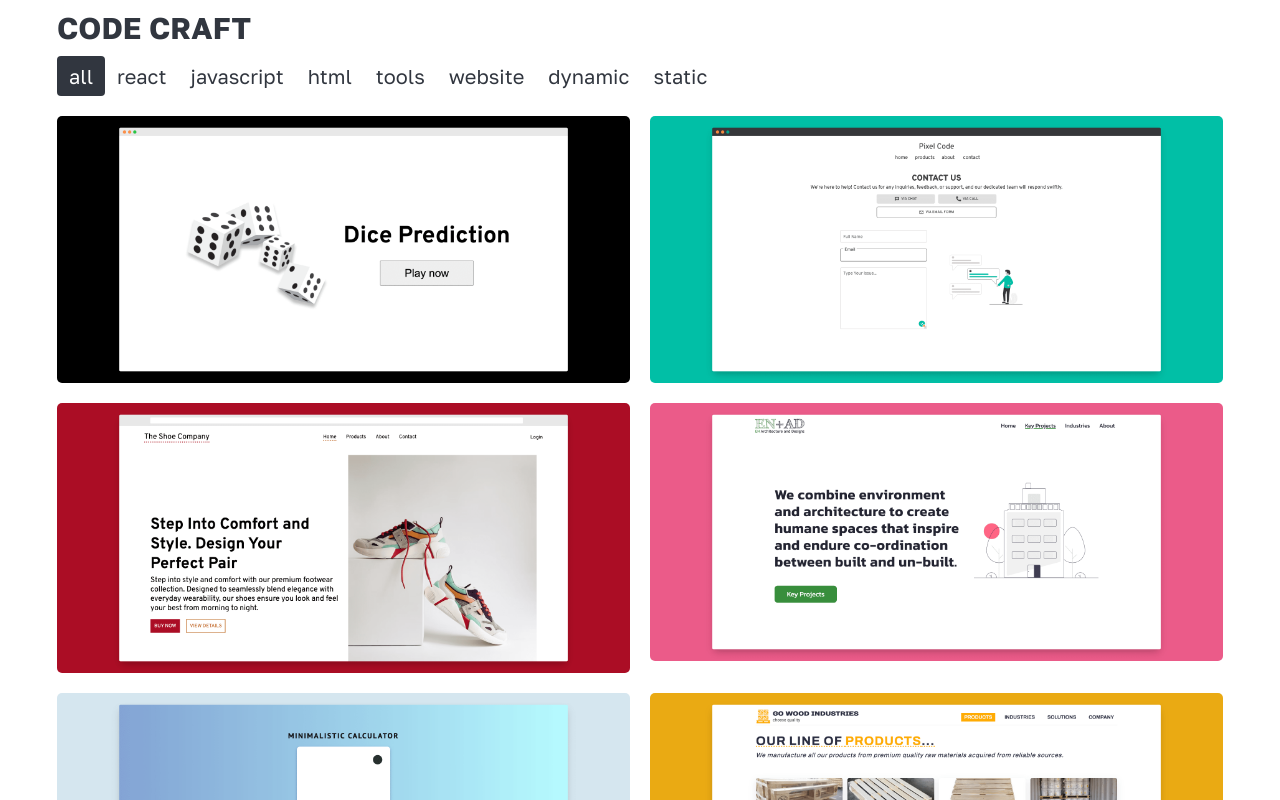
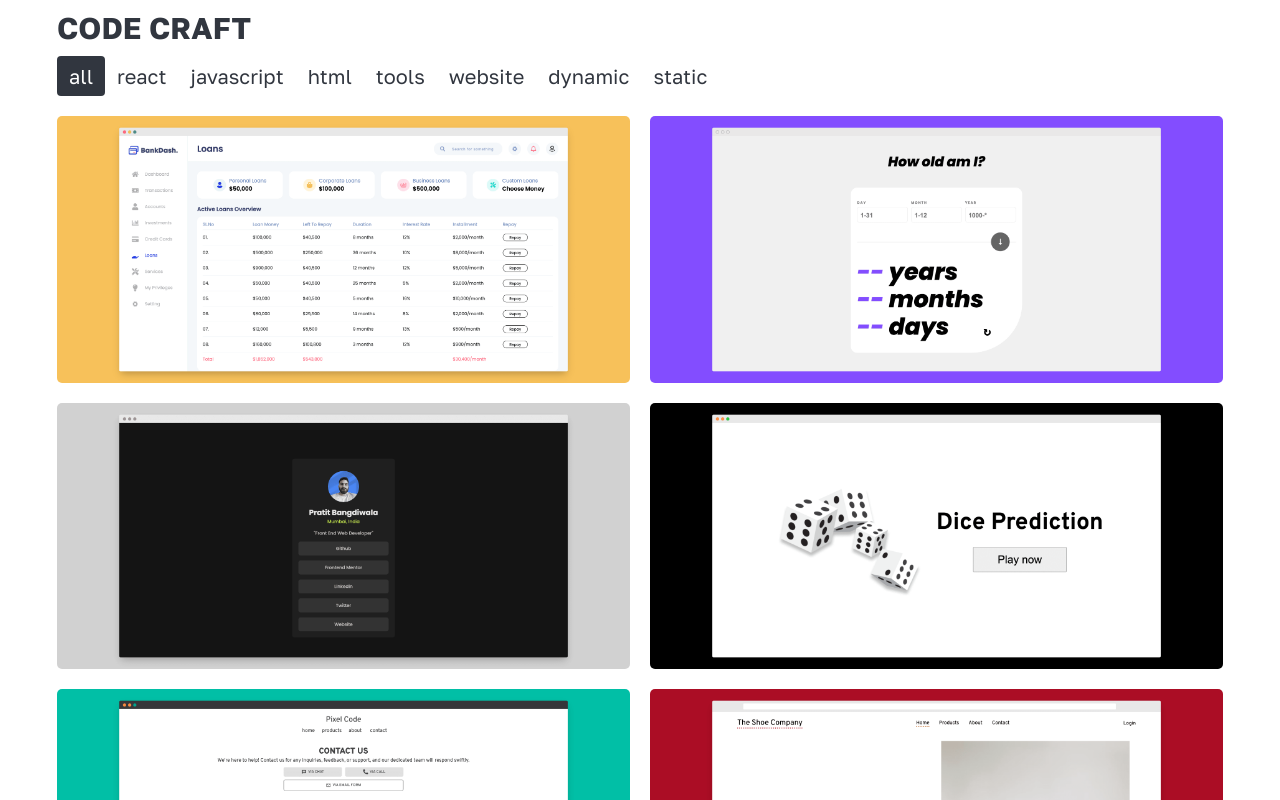
Before and after one commit to Pratitb/code-craft, a plain HTML site: page index.html in a window 1280 px wide. Both pictures are taken after a click on the element "all". Shown: the top 800 px of the page. Drawn offline with nearby package versions, Linux system fonts and the light colour scheme.

Commit message:
added new projects

```diff
--- a/index.html
+++ b/index.html
@@ -27,9 +27,7 @@
 					<div class="categories">
 						<p class="category" data-name="all">all</p>
 						<p class="category" data-name="react">react</p>
-						<p class="category category_active" data-name="js">
-							javascript
-						</p>
+						<p class="category category_active" data-name="js">javascript</p>
 						<p class="category hide_mob" data-name="html">html</p>
 						<p class="category hide_mob" data-name="tools">tools</p>
 						<p class="category" data-name="web">website</p>
@@ -41,6 +39,31 @@
 			<!-- projects -->
 			<section class="projects">
 				<div class="container projects_container">
+					<!-- project -->
+					<a
+						href="https://pratitb.github.io/affinity-react/"
+						class="project"
+						data-type="all,react">
+						<img
+							src="assets/mac_mock_ss/affinity-react.png"
+							alt="Finance Dashboard" />
+					</a>
+					<!-- project -->
+					<a
+						href="https://pratitb.github.io/age-calculator/"
+						class="project show"
+						data-type="all,tools,js">
+						<img src="assets/mac_mock_ss/age_calc.png" alt="Age Calculator" />
+					</a>
+					<!-- project -->
+					<a
+						href="https://pratitb.github.io/social-links/"
+						class="project"
+						data-type="all,react">
+						<img
+							src="assets/mac_mock_ss/profile_links.png"
+							alt="Profile Links" />
+					</a>
 					<!-- project -->
 					<a
 						href="https://pratitb.github.io/diceGame/"
@@ -65,16 +88,14 @@
 						data-type="all,html,web,static">
 						<img src="assets/mac_mock_ss/enad_v3.png" alt="ENAD" />
 					</a>
-					<!-- project -->
-
+					<!-- <!-- project
 					<a
 						href="https://pratitb.github.io/calclightdark/"
 						class="project show"
 						data-type="all,js,tools,dynamic">
 						<img src="assets/mac_mock_ss/calc-v2.png" alt="Calculator" />
-					</a>
+					</a> -->
 					<!-- project -->
-
 					<a
 						href="https://gowoodind.com/"
 						class="project"
@@ -84,7 +105,6 @@
 							alt="Go Wood Industries" />
 					</a>
 					<!-- project -->
-
 					<a
 						href="https://pratitb.github.io/infinite-scrolling/"
 						class="project show"
@@ -94,7 +114,6 @@
 							alt="Infinite posts" />
 					</a>
 					<!-- project -->
-
 					<a
 						href="https://pratitb.github.io/kbmCars/"
 						class="project"
@@ -102,7 +121,6 @@
 						<img src="assets/mac_mock_ss/kbm_v2.png" alt="KBM Cars" />
 					</a>
 					<!-- project -->
-
 					<a
 						href="https://pratitb.github.io/interactive-rating-component/"
 						class="project show"
@@ -112,7 +130,6 @@
 							alt="Review Card" />
 					</a>
 					<!-- project -->
-
 					<a
 						href="https://pratitb.github.io/starbucks/"
 						class="project"
@@ -122,7 +139,6 @@
 							alt="Unofficial Starbucks" />
 					</a>
 					<!-- project -->
-
 					<a
 						href="https://pratitb.github.io/tip-calculator-app/"
 						class="project show"
@@ -132,7 +148,6 @@
 							alt="Tip Calculator" />
 					</a>
 					<!-- project -->
-
 					<a
 						href="https://pratitb.github.io/recipe-finder/"
 						class="project show"
@@ -140,7 +155,6 @@
 						<img src="assets/mac_mock_ss/recipe_v2.png" alt="Recipes App" />
 					</a>
 					<!-- project -->
-
 					<a
 						href="https://pratitb.github.io/movie-seat-booking/"
 						class="project show"
```
Also changed, not shown: assets/mac_mock_ss/affinity-react.png (added), assets/mac_mock_ss/age_calc.png (added), assets/mac_mock_ss/profile_links.png (added).
